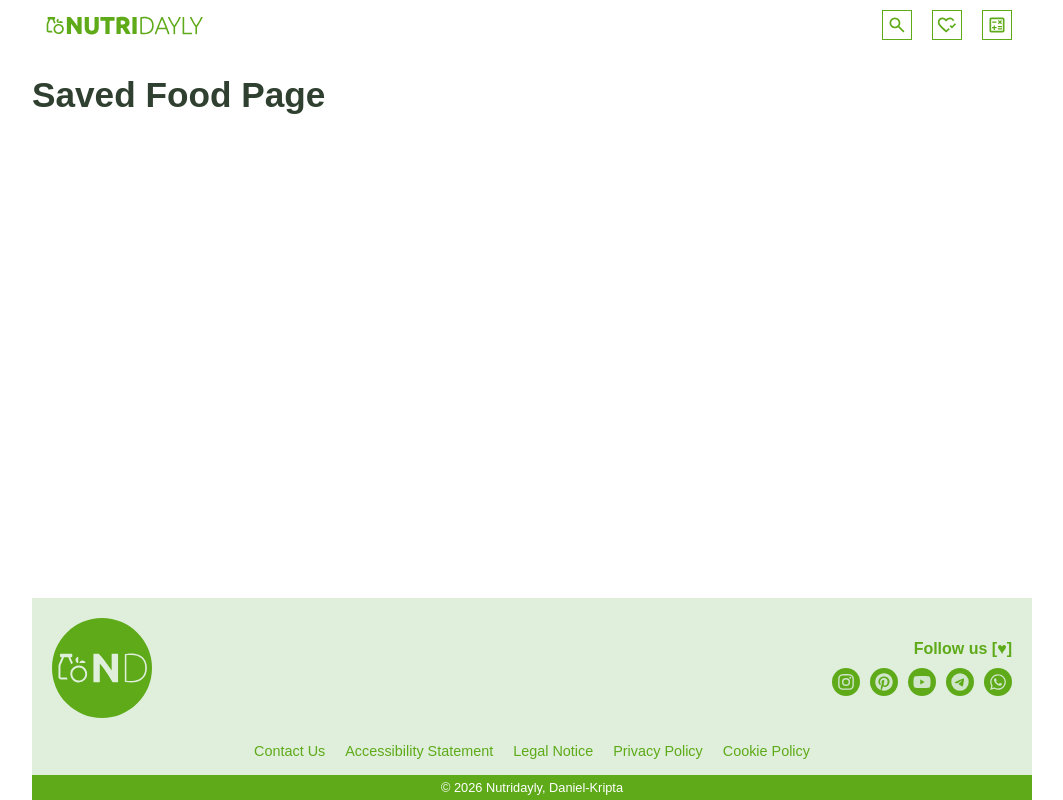
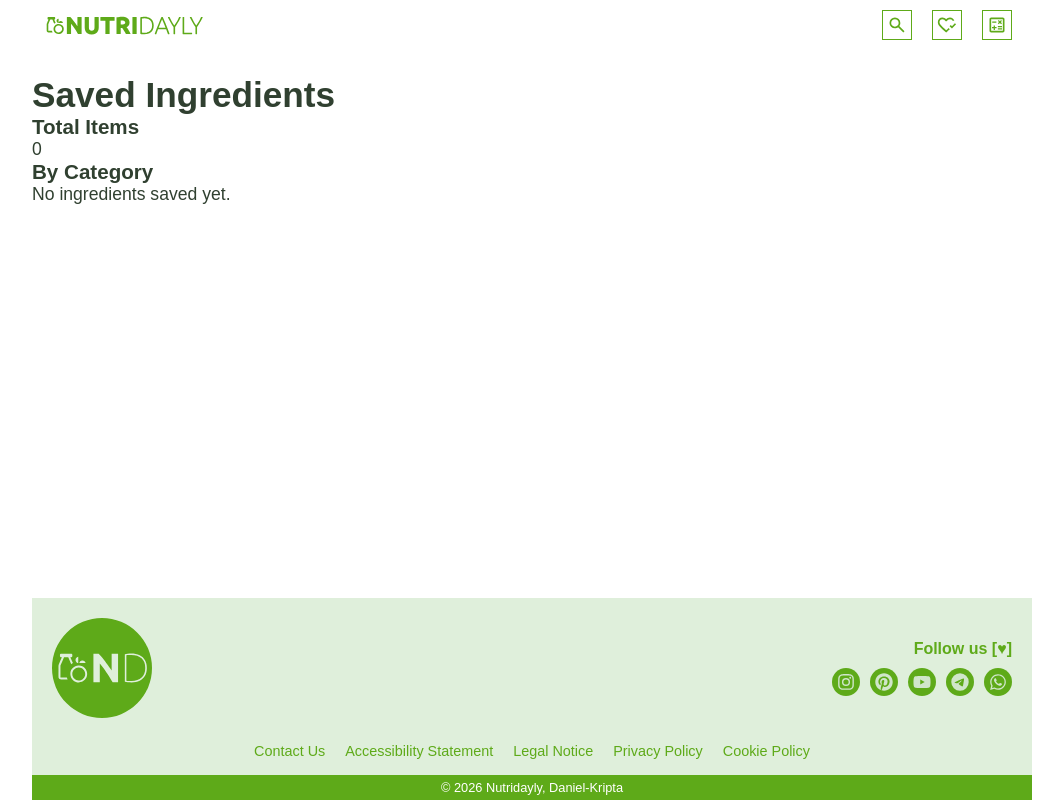
Before and after one commit to Daniel-kripta/project-react-application, a React (Vite) app: page /project-react-application/savedfood in a window 1280 px wide. Shown: the whole page, without its empty margins (108-1171 px from the left). Built offline with nearby package versions, Linux system fonts and the light colour scheme.

Commit message:
SavedPage implemented

```diff
--- a/src/App.jsx
+++ b/src/App.jsx
@@ -9,6 +9,7 @@ import Hero from "./components/Hero/Hero";
 import NutriCalc from "./pages/NutriCalc/NutriCalc";
 import Footer from "./components/Footer/Footer";
 import styles from './App.module.css';
+import { SavedFoodProvider } from "./context/SavedFoodContext";
 
 function AppContent() {
   const location = useLocation();
@@ -38,7 +39,9 @@ function AppContent() {
 function App(){
   return(
     <BrowserRouter basename="/project-react-application">
-      <AppContent />
+      <SavedFoodProvider>
+        <AppContent />
+      </SavedFoodProvider>
     </BrowserRouter>
   );
 }
--- /dev/null
+++ b/src/context/SavedFoodContext.jsx
@@ -0,0 +1,43 @@
+import { createContext, useContext, useState, useEffect } from "react";
+
+const SavedFoodContext = createContext();
+
+export const SavedFoodProvider = ({ children }) => {
+  const [savedFoods, setSavedFoods] = useState(() => {
+    const localData = localStorage.getItem("savedFoods");
+    return localData ? JSON.parse(localData) : [];
+  });
+
+  useEffect(() => {
+    localStorage.setItem("savedFoods", JSON.stringify(savedFoods));
+  }, [savedFoods]);
+
+  const addToSaved = (food) => {
+    setSavedFoods((prev) => {
+      if (prev.some((f) => f.fdcId === food.fdcId)) return prev;
+      return [...prev, food];
+    });
+  };
+
+  const removeFromSaved = (fdcId) => {
+    setSavedFoods((prev) => prev.filter((f) => f.fdcId !== fdcId));
+  };
+
+  const isSaved = (fdcId) => {
+    return savedFoods.some((f) => f.fdcId === fdcId);
+  };
+
+  return (
+    <SavedFoodContext.Provider value={{ savedFoods, addToSaved, removeFromSaved, isSaved }}>
+      {children}
+    </SavedFoodContext.Provider>
+  );
+};
+
+export const useSavedFood = () => {
+  const context = useContext(SavedFoodContext);
+  if (!context) {
+    throw new Error("useSavedFood debe usarse dentro de un SavedFoodProvider");
+  }
+  return context;
+};
--- a/src/pages/SavedFoodPage/SavedFoodPage.jsx
+++ b/src/pages/SavedFoodPage/SavedFoodPage.jsx
@@ -1,3 +1,58 @@
+import { useSavedFood } from "../../context/SavedFoodContext";
+import FoodResumeBar from "../../components/FoodResumeBar/FoodResumeBar";
+import styles from "./SaveFoodPage.module.css";
+
 export default function SavedFoodPage() {
-  return <main><h1>Saved Food Page</h1></main>;
+  const { savedFoods, removeFromSaved } = useSavedFood();
+
+  const totalSaved = savedFoods.length;
+
+  const categoryStats = savedFoods.reduce((acc, food) => {
+    const cat = food.foodCategory || "Others";
+    acc[cat] = (acc[cat] || 0) + 1;
+    return acc;
+  }, {});
+
+  return (
+    <main className={styles.savedPage}>
+      <h1>Saved Ingredients</h1>
+
+      <section className={styles.infoPanel}>
+        <div className={styles.statCard}>
+          <h3>Total Items</h3>
+          <p>{totalSaved}</p>
+        </div>
+
+        <div className={styles.statCard}>
+          <h3>By Category</h3>
+          <ul>
+            {Object.entries(categoryStats).map(([category, count]) => (
+              <li key={category}>
+                {category}: {((count / totalSaved) * 100).toFixed(0)}%
+              </li>
+            ))}
+          </ul>
+        </div>
+      </section>
+
+      <section className={styles.foodList}>
+        {savedFoods.length > 0 ? (
+          savedFoods.map((food) => (
+            <div key={food.fdcId} className={styles.foodCard}>
+              <h3>{food.description}</h3>
+              <FoodResumeBar food={food} />
+              <button
+                className={styles.removeBtn}
+                onClick={() => removeFromSaved(food.fdcId)}
+              >
+                Remove
+              </button>
+            </div>
+          ))
+        ) : (
+          <p>No ingredients saved yet.</p>
+        )}
+      </section>
+    </main>
+  );
 }
--- a/src/pages/SearchPage/SearchPage.jsx
+++ b/src/pages/SearchPage/SearchPage.jsx
@@ -9,6 +9,8 @@ import { useFoodContext } from "../../context/FoodContext";
 import styles from "./SearchPage.module.css";
 
 import FoodResumeBar from "../../components/FoodResumeBar/FoodResumeBar";
+
+import { useSavedFood } from "../../context/SavedFoodContext";
 
 export default function SearchPage() {
   const [inputValue, setInputValue] = useState("");
@@ -24,6 +26,8 @@ export default function SearchPage() {
   const { searchResults, searchLoading, searchError } = useFoodContext();
 
   const { searchFood } = useFoodSearch();
+
+  const { addToSaved, removeFromSaved, isSaved } = useSavedFood();
 
   useEffect(() => {
     setCurrentPage(1);
@@ -181,9 +185,18 @@ export default function SearchPage() {
                 <div className="linkDetailHP">
                   View Full Nutritional Information
                 </div>
-                <div className={styles.btnFav}>
-                  <img src={savedIcon} /> <div>Save</div>
-                </div>
+                <div
+    className={`${styles.btnFav} ${isSaved(food.fdcId) ? styles.active : ""}`}
+    onClick={(e) => {
+      e.preventDefault();
+      e.stopPropagation();
+      isSaved(food.fdcId) ? removeFromSaved(food.fdcId) : addToSaved(food);
+    }}
+    style={{ cursor: "pointer" }}
+  >
+    <img src={savedIcon} alt="save" />
+    <div>{isSaved(food.fdcId) ? "Saved" : "Save"}</div>
+  </div>
               </div>
             </NavLink>
           </div>
--- a/src/pages/SearchPage/SearchPage.module.css
+++ b/src/pages/SearchPage/SearchPage.module.css
@@ -65,7 +65,7 @@ label{
 }
 
 .btnFav{
-    width: 60px;
+    width: 65px;
     color: var(--green);
     font-weight: bold;
     height: 100%;
@@ -86,6 +86,15 @@ label{
     height: 80%;
     width: auto;
     margin: auto 5px;
+}
+
+.btnFav.active {
+    background-color: var(--green);
+    color: white;
+}
+
+.btnFav.active img {
+    filter: brightness(0) invert(1);
 }
 
 .pagination{
```
Also changed, not shown: src/context/DishContext.jsx (added), src/pages/SavedFoodPage/SaveFoodPage.module.css (added).
